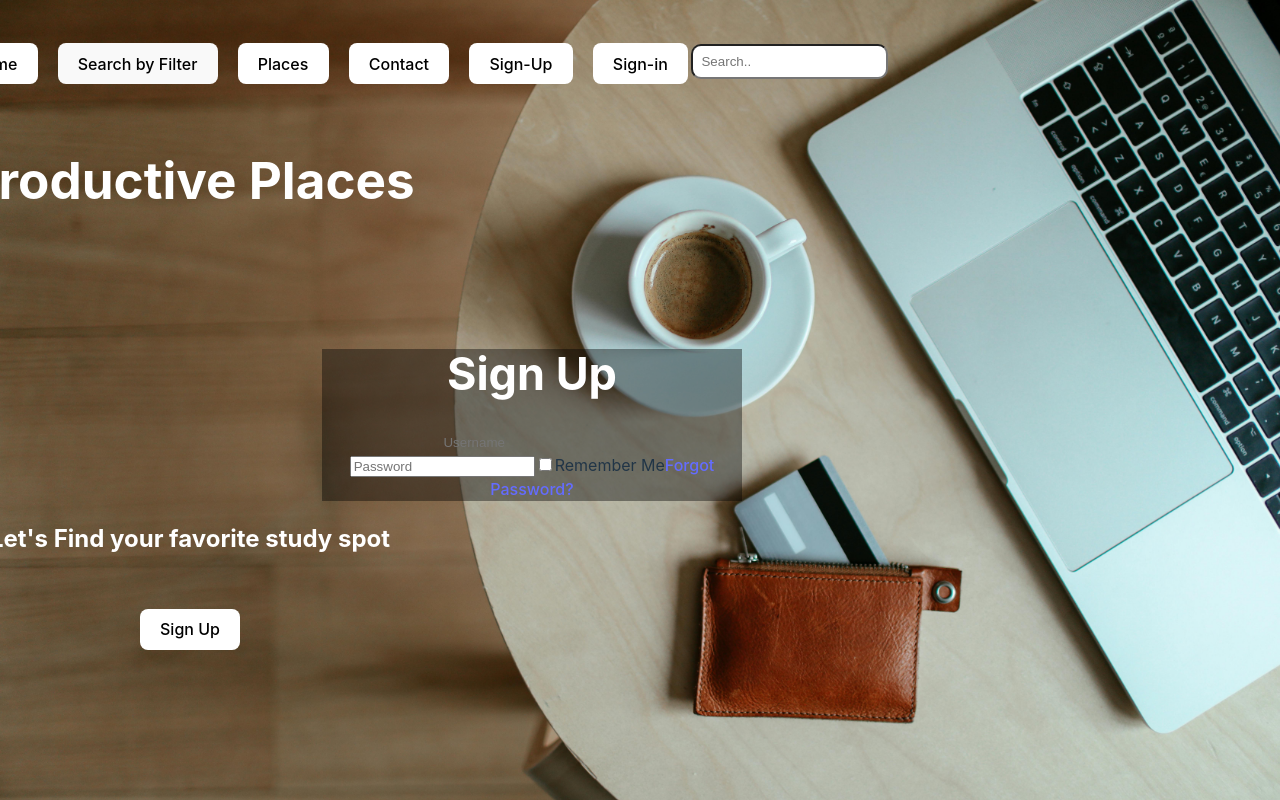
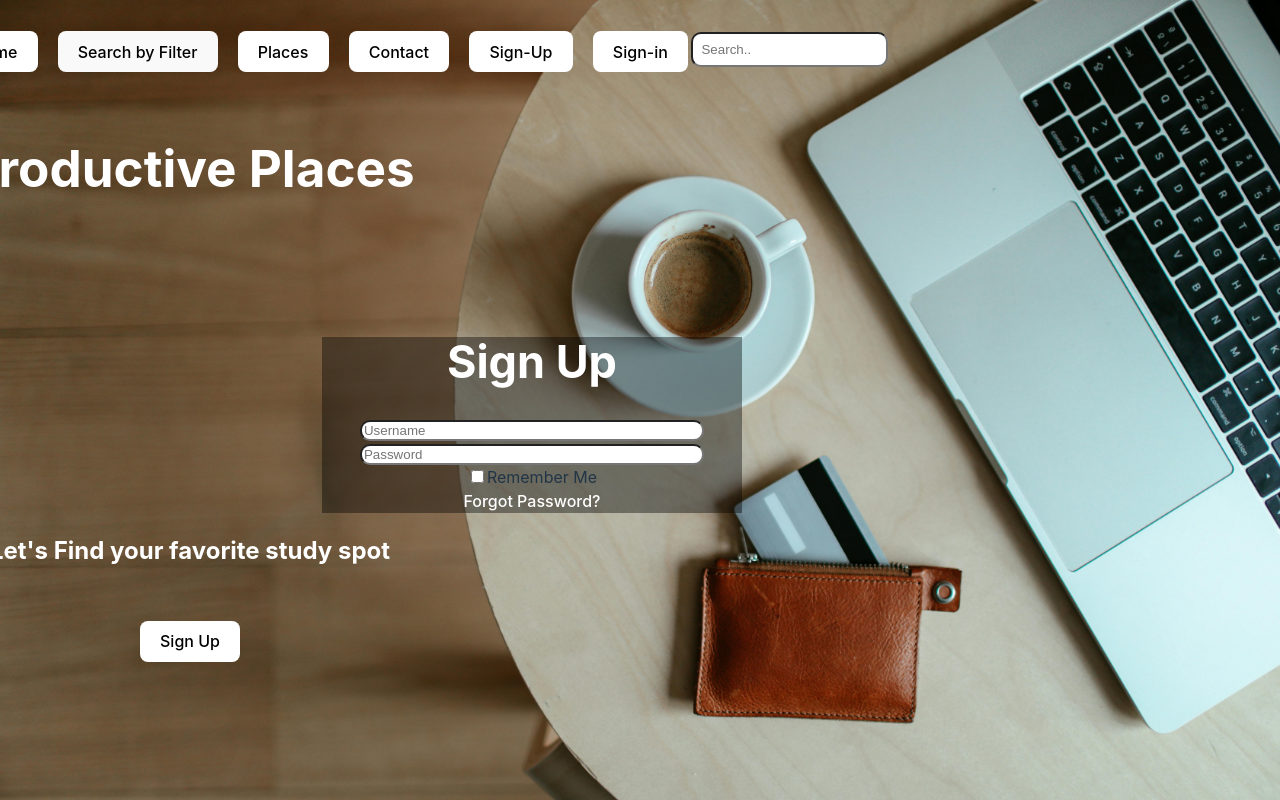
Before and after one commit to Christian-Mirt/S25-Gold, a React (Vite) app in the folder productive-places/: page / in a window 1280 px wide. Built offline with nearby package versions, Linux system fonts and the light colour scheme.

Commit message:
make the signup look pretty

```diff
--- a/productive-places/src/App.css
+++ b/productive-places/src/App.css
@@ -69,8 +69,17 @@
 }
 
 .user{
-  background: transparent;
-  border: none;
+  border-radius: 10px;
+  width: 80%;
+}
+
+.pass{
+  border-radius: 10px;
+  width: 80%;
+}
+
+.forgot{
+  color: white;
 }
 
 @keyframes logo-spin {
--- a/productive-places/src/App.jsx
+++ b/productive-places/src/App.jsx
@@ -20,9 +20,9 @@ function App() {
         <form action = "">
           <h1 class = "signHeader">Sign Up</h1>
           <input type = "text" placeholder='Username' required class = "user"></input><br/>
-          <input type = "text" placeholder='Password' required class = "pass"></input>
-          <label><input id="rememberme" name="rememberme" value="remember" type="checkbox" />Remember Me</label>
-          <a href = "#">Forgot Password?</a>
+          <input type = "text" placeholder='Password' required class = "pass"></input><br/>
+          <label><input id="rememberme" name="rememberme" value="remember" type="checkbox" />Remember Me</label><br/>
+          <a href = "#" class = "forgot">Forgot Password?</a>
         </form>
       </div>
       <h2 class = "subtitle">Let's Find your favorite study spot</h2>
```
